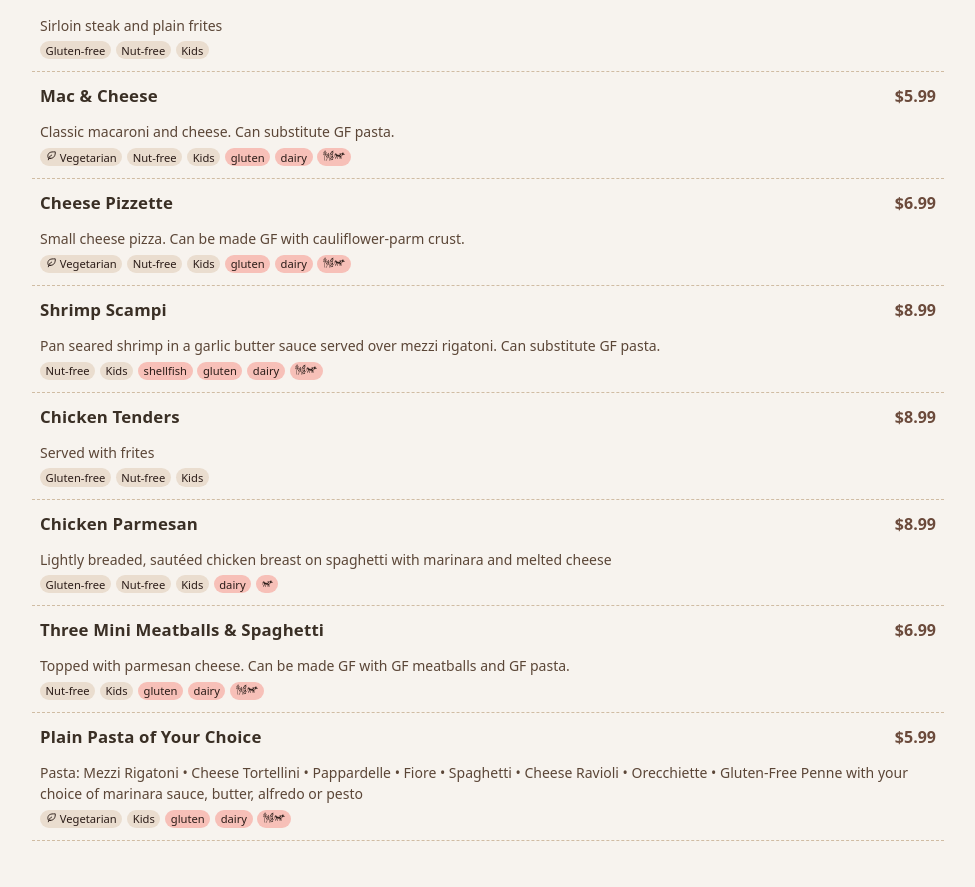
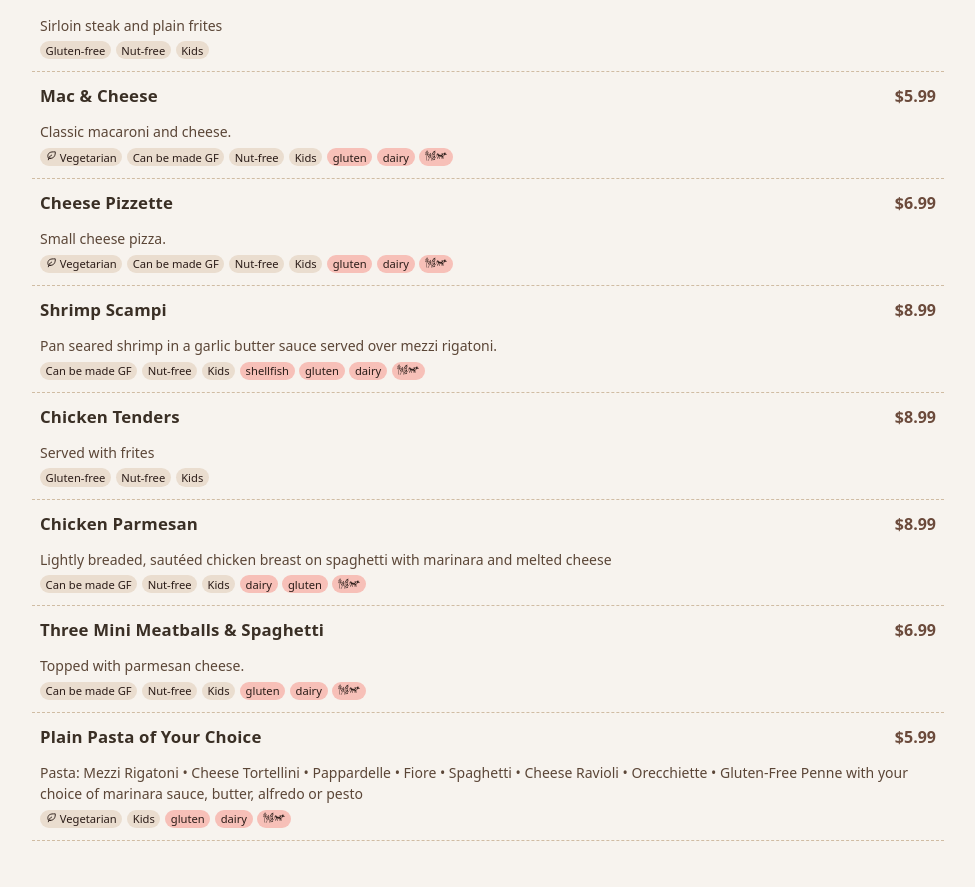
Before and after one commit to CptNope/Via-Menu-Guide, a React (Create React App) app: page /Via-Menu-Guide/kids in a window 1280 px wide. Shown: the part 942-1829 px from the top of the page, without its empty margins (152-1127 px from the left). Built offline with nearby package versions, Linux system fonts and the light colour scheme.

Commit message:
Fix gluten-free allergen confusion: Add canBeMadeGlutenFree flag, visual indicators with red border and warning banner when GF filter active

```diff
--- a/src/components/MenuItemCard.jsx
+++ b/src/components/MenuItemCard.jsx
@@ -8,7 +8,7 @@ import FoodPairingDisplay from "./FoodPairingDisplay.jsx";
 import BeveragePairingDisplay from "./BeveragePairingDisplay.jsx";
 import { usePairingData } from "../hooks/usePairingData.js";
 
-function MenuItemCard({ item, pairingPreferences = null }) {
+function MenuItemCard({ item, pairingPreferences = null, isGlutenFilterActive = false }) {
 
   // Use custom hook for all pairing data calculations
   const {
@@ -26,10 +26,11 @@ function MenuItemCard({ item, pairingPreferences = null }) {
     const tagList = [];
     if (item.vegetarian) tagList.push("Vegetarian");
     if (item.glutenFree) tagList.push("Gluten-free");
+    if (item.canBeMadeGlutenFree) tagList.push("Can be made GF");
     if (item.nutFree) tagList.push("Nut-free");
     if (item.kids) tagList.push("Kids");
     return tagList;
-  }, [item.vegetarian, item.glutenFree, item.nutFree, item.kids]);
+  }, [item.vegetarian, item.glutenFree, item.canBeMadeGlutenFree, item.nutFree, item.kids]);
 
   // Memoize allergen icons
   const allergenIcons = useMemo(() => {
@@ -41,7 +42,20 @@ function MenuItemCard({ item, pairingPreferences = null }) {
   }, [item.allergens]);
 
   return (
-    <article className="menu-item-card" id={`menu-item-${item.id}`}>
+    <article
+      className={`menu-item-card ${item.canBeMadeGlutenFree && isGlutenFilterActive ? 'can-be-gf-active' : ''}`}
+      id={`menu-item-${item.id}`}
+    >
+      {item.canBeMadeGlutenFree && isGlutenFilterActive && (
+        <div className="gf-modification-banner">
+          ⚠️ Can be made gluten-free upon request —
+          {item.id.includes('pizzette')
+            ? ' Substitute cauliflower-parm crust'
+            : item.id.includes('chicken-parmesan') || item.id.includes('eggplant-parmesan') || item.id.includes('meatball')
+            ? ' Substitute GF penne & GF breading'
+            : ' Substitute GF penne'}
+        </div>
+      )}
       <div className="menu-item-header">
         <div className="menu-item-name">
           {item.name}
--- a/src/components/MenuPage.jsx
+++ b/src/components/MenuPage.jsx
@@ -117,7 +117,7 @@ function MenuPage({ title, data }) {
 
       // Dietary filters
       if (filters.vegetarian && !item.vegetarian) return false;
-      if (filters.glutenFree && !item.glutenFree) return false;
+      if (filters.glutenFree && !(item.glutenFree || item.canBeMadeGlutenFree)) return false;
       if (filters.nutFree && !item.nutFree) return false;
       if (filters.dairyFree && item.allergens?.includes("dairy")) return false;
       if (filters.shellfishFree && item.allergens?.includes("shellfish")) return false;
@@ -236,6 +236,7 @@ function MenuPage({ title, data }) {
                   key={item.id}
                   item={item}
                   pairingPreferences={pairingPreferences}
+                  isGlutenFilterActive={filters.glutenFree}
                 />
               ))}
             </section>
--- a/src/data/dinner.json
+++ b/src/data/dinner.json
@@ -261,13 +261,14 @@
     "description": "Sautéed boneless chicken breast, white wine lemon caper butter sauce, spaghetti and roasted tomatoes.",
     "price": 29.99,
     "category": "VIA Italian Classics",
-    "serverNotes": "Classic Italian chicken with bright lemon-caper butter sauce, GF spaghetti, roasted tomatoes. Light, elegant, flavorful. Pairs beautifully with Italian whites (Pinot Grigio, Vermentino, Soave), Sauvignon Blanc, or Chardonnay. Also great with light Italian reds or Prosecco.",
+    "serverNotes": "Classic Italian chicken with bright lemon-caper butter sauce, spaghetti, roasted tomatoes. Light, elegant, flavorful. Can be made gluten-free with GF penne substitution. Pairs beautifully with Italian whites (Pinot Grigio, Vermentino, Soave), Sauvignon Blanc, or Chardonnay. Also great with light Italian reds or Prosecco.",
     "vegetarian": false,
-    "glutenFree": true,
+    "glutenFree": false,
+    "canBeMadeGlutenFree": true,
     "nutFree": true,
     "kids": false,
-    "ingredients": ["chicken", "capers", "lemon", "butter", "GF-spaghetti", "tomatoes"],
-    "allergens": ["dairy"],
+    "ingredients": ["chicken", "capers", "lemon", "butter", "spaghetti", "tomatoes"],
+    "allergens": ["dairy", "gluten"],
     "flavorProfile": {
       "sweetness": 1,
       "acidity": 8,
@@ -290,13 +291,14 @@
     "description": "Lightly breaded, pan fried chicken breast served over spaghetti with marinara, melted mozzarella, provolone, and Parmesan cheese.",
     "price": 29.99,
     "category": "VIA Italian Classics",
-    "serverNotes": "Iconic Italian-American favorite. GF breaded chicken, marinara, melted cheese, GF spaghetti. Hearty, comforting, crowd-pleasing. Pairs perfectly with Italian reds (Chianti, Sangiovese, Montepulciano), or Italian whites. Great with Peroni or Italian lagers. Family favorite.",
+    "serverNotes": "Iconic Italian-American favorite. Breaded chicken, marinara, melted cheese, spaghetti. Hearty, comforting, crowd-pleasing. Can be made gluten-free with GF breading and GF penne substitution. Pairs perfectly with Italian reds (Chianti, Sangiovese, Montepulciano), or Italian whites. Great with Peroni or Italian lagers. Family favorite.",
     "vegetarian": false,
-    "glutenFree": true,
+    "glutenFree": false,
+    "canBeMadeGlutenFree": true,
     "nutFree": true,
     "kids": false,
-    "ingredients": ["chicken", "GF-breadcrumbs", "GF-spaghetti", "marinara-sauce", "mozzarella", "provolone", "parmesan"],
-    "allergens": ["dairy"],
+    "ingredients": ["chicken", "breadcrumbs", "spaghetti", "marinara-sauce", "mozzarella", "provolone", "parmesan"],
+    "allergens": ["dairy", "gluten"],
     "flavorProfile": {
       "sweetness": 3,
       "acidity": 6,
@@ -320,13 +322,14 @@
     "description": "Crisp slices of hand-breaded Italian eggplant with mozzarella, provolone, and Parmesan, served with spaghetti marinara.",
     "price": 29.99,
     "category": "VIA Italian Classics",
-    "serverNotes": "Vegetarian classic with GF hand-breaded eggplant, melted cheeses, marinara, GF spaghetti. Hearty, satisfying without meat. Pairs excellently with Italian reds (Chianti, Barbera, Valpolicella), Italian whites, or Prosecco. Perfect vegetarian entrée option.",
+    "serverNotes": "Vegetarian classic with hand-breaded eggplant, melted cheeses, marinara, spaghetti. Hearty, satisfying without meat. Can be made gluten-free with GF breading and GF penne substitution. Pairs excellently with Italian reds (Chianti, Barbera, Valpolicella), Italian whites, or Prosecco. Perfect vegetarian entrée option.",
     "vegetarian": true,
-    "glutenFree": true,
+    "glutenFree": false,
+    "canBeMadeGlutenFree": true,
     "nutFree": true,
     "kids": false,
-    "ingredients": ["eggplant", "GF-breadcrumbs", "mozzarella", "provolone", "parmesan", "GF-spaghetti", "marinara-sauce"],
-    "allergens": ["dairy"],
+    "ingredients": ["eggplant", "breadcrumbs", "mozzarella", "provolone", "parmesan", "spaghetti", "marinara-sauce"],
+    "allergens": ["dairy", "gluten"],
     "flavorProfile": {
       "sweetness": 3,
       "acidity": 6,
@@ -379,13 +382,14 @@
     "description": "On spaghetti marinara, with ricotta salata and micro basil.",
     "price": 29.99,
     "category": "VIA Italian Classics",
-    "serverNotes": "Classic Italian comfort food. House-made GF meatballs, GF spaghetti, marinara, ricotta salata, basil. Simple, traditional, satisfying. Pairs wonderfully with Italian reds (Chianti, Sangiovese, Montepulciano, Barbera), or Italian whites. Perfect with Peroni. Traditional favorite.",
+    "serverNotes": "Classic Italian comfort food. House-made meatballs, spaghetti, marinara, ricotta salata, basil. Simple, traditional, satisfying. Can be made gluten-free with GF meatballs and GF penne substitution. Pairs wonderfully with Italian reds (Chianti, Sangiovese, Montepulciano, Barbera), or Italian whites. Perfect with Peroni. Traditional favorite.",
     "vegetarian": false,
-    "glutenFree": true,
+    "glutenFree": false,
+    "canBeMadeGlutenFree": true,
     "nutFree": true,
     "kids": false,
-    "ingredients": ["beef", "pork", "GF-spaghetti", "marinara-sauce", "ricotta-salata", "basil"],
-    "allergens": ["dairy"],
+    "ingredients": ["beef", "pork", "spaghetti", "marinara-sauce", "ricotta-salata", "basil"],
+    "allergens": ["dairy", "gluten"],
     "flavorProfile": {
       "sweetness": 3,
       "acidity": 6,
@@ -409,13 +413,14 @@
     "description": "Pan seared scaloppine of veal, prosciutto, mushrooms, and peas with spaghetti and feta cheese.",
     "price": 34.99,
     "category": "VIA Italian Classics",
-    "serverNotes": "Classic veal scaloppine with Marsala wine sauce, prosciutto, mushrooms, peas, GF spaghetti, feta. Elegant, refined. Pairs beautifully with Italian reds (Barolo, Barbaresco, Chianti Classico), or full-bodied whites like Chardonnay. Premium Italian classic.",
+    "serverNotes": "Classic veal scaloppine with Marsala wine sauce, prosciutto, mushrooms, peas, spaghetti, feta. Elegant, refined. Can be made gluten-free with GF penne substitution. Pairs beautifully with Italian reds (Barolo, Barbaresco, Chianti Classico), or full-bodied whites like Chardonnay. Premium Italian classic.",
     "vegetarian": false,
-    "glutenFree": true,
+    "glutenFree": false,
+    "canBeMadeGlutenFree": true,
     "nutFree": true,
     "kids": false,
-    "ingredients": ["veal", "prosciutto", "mushrooms", "peas", "GF-spaghetti", "feta"],
-    "allergens": ["dairy"],
+    "ingredients": ["veal", "prosciutto", "mushrooms", "peas", "spaghetti", "feta"],
+    "allergens": ["dairy", "gluten"],
     "flavorProfile": {
       "sweetness": 2,
       "acidity": 4,
--- a/src/data/kids.json
+++ b/src/data/kids.json
@@ -2,11 +2,12 @@
   {
     "id": "kids-spaghetti-meatball",
     "name": "Kids Spaghetti & Meatball",
-    "description": "Spaghetti with tomato sauce and one meatball. Can be made GF with GF meatball and GF pasta.",
+    "description": "Spaghetti with tomato sauce and one meatball.",
     "price": 9.5,
     "category": "Kids",
     "vegetarian": false,
     "glutenFree": false,
+    "canBeMadeGlutenFree": true,
     "nutFree": true,
     "kids": true,
     "ingredients": [
@@ -55,11 +56,12 @@
   {
     "id": "mac-and-cheese",
     "name": "Mac & Cheese",
-    "description": "Classic macaroni and cheese. Can substitute GF pasta.",
+    "description": "Classic macaroni and cheese.",
     "price": 5.99,
     "category": "Kids",
     "vegetarian": true,
     "glutenFree": false,
+    "canBeMadeGlutenFree": true,
     "nutFree": true,
     "kids": true,
     "ingredients": [
@@ -74,11 +76,12 @@
   {
     "id": "cheese-pizzette",
     "name": "Cheese Pizzette",
-    "description": "Small cheese pizza. Can be made GF with cauliflower-parm crust.",
+    "description": "Small cheese pizza.",
     "price": 6.99,
     "category": "Kids",
     "vegetarian": true,
     "glutenFree": false,
+    "canBeMadeGlutenFree": true,
     "nutFree": true,
     "kids": true,
     "ingredients": [
@@ -94,11 +97,12 @@
   {
     "id": "shrimp-scampi",
     "name": "Shrimp Scampi",
-    "description": "Pan seared shrimp in a garlic butter sauce served over mezzi rigatoni. Can substitute GF pasta.",
+    "description": "Pan seared shrimp in a garlic butter sauce served over mezzi rigatoni.",
     "price": 8.99,
     "category": "Kids",
     "vegetarian": false,
     "glutenFree": false,
+    "canBeMadeGlutenFree": true,
     "nutFree": true,
     "kids": true,
     "ingredients": [
@@ -137,28 +141,31 @@
     "price": 8.99,
     "category": "Kids",
     "vegetarian": false,
-    "glutenFree": true,
+    "glutenFree": false,
+    "canBeMadeGlutenFree": true,
     "nutFree": true,
     "kids": true,
     "ingredients": [
       "chicken",
-      "GF-breadcrumbs",
-      "GF-spaghetti",
+      "breadcrumbs",
+      "spaghetti",
       "tomato-sauce",
       "cheese"
     ],
     "allergens": [
-      "dairy"
+      "dairy",
+      "gluten"
     ]
   },
   {
     "id": "three-mini-meatballs-spaghetti",
     "name": "Three Mini Meatballs & Spaghetti",
-    "description": "Topped with parmesan cheese. Can be made GF with GF meatballs and GF pasta.",
+    "description": "Topped with parmesan cheese.",
     "price": 6.99,
     "category": "Kids",
     "vegetarian": false,
     "glutenFree": false,
+    "canBeMadeGlutenFree": true,
     "nutFree": true,
     "kids": true,
     "ingredients": [
--- a/src/data/lunch.json
+++ b/src/data/lunch.json
@@ -255,20 +255,22 @@
     "price": 17.99,
     "category": "VIA Lunch Classics",
     "vegetarian": true,
-    "glutenFree": true,
+    "glutenFree": false,
+    "canBeMadeGlutenFree": true,
     "nutFree": true,
     "kids": false,
-    "ingredients": ["eggplant", "GF-breadcrumbs", "mozzarella", "provolone", "parmesan", "GF-spaghetti", "marinara-sauce"],
-    "allergens": ["dairy"]
+    "ingredients": ["eggplant", "breadcrumbs", "mozzarella", "provolone", "parmesan", "spaghetti", "marinara-sauce"],
+    "allergens": ["dairy", "gluten"]
   },
   {
     "id": "shrimp-scampi-lunch",
     "name": "Shrimp Scampi",
-    "description": "Pan seared shrimp tossed with grape tomatoes, parsley, and a lemon white wine butter sauce served over spaghetti. Can substitute GF pasta.",
+    "description": "Pan seared shrimp tossed with grape tomatoes, parsley, and a lemon white wine butter sauce served over spaghetti.",
     "price": 17.99,
     "category": "VIA Lunch Classics",
     "vegetarian": false,
     "glutenFree": false,
+    "canBeMadeGlutenFree": true,
     "nutFree": true,
     "kids": false,
     "ingredients": ["shrimp", "tomatoes", "garlic", "lemon", "butter", "spaghetti"],
```
Also changed, not shown: src/index.css (+20 -0 lines).
